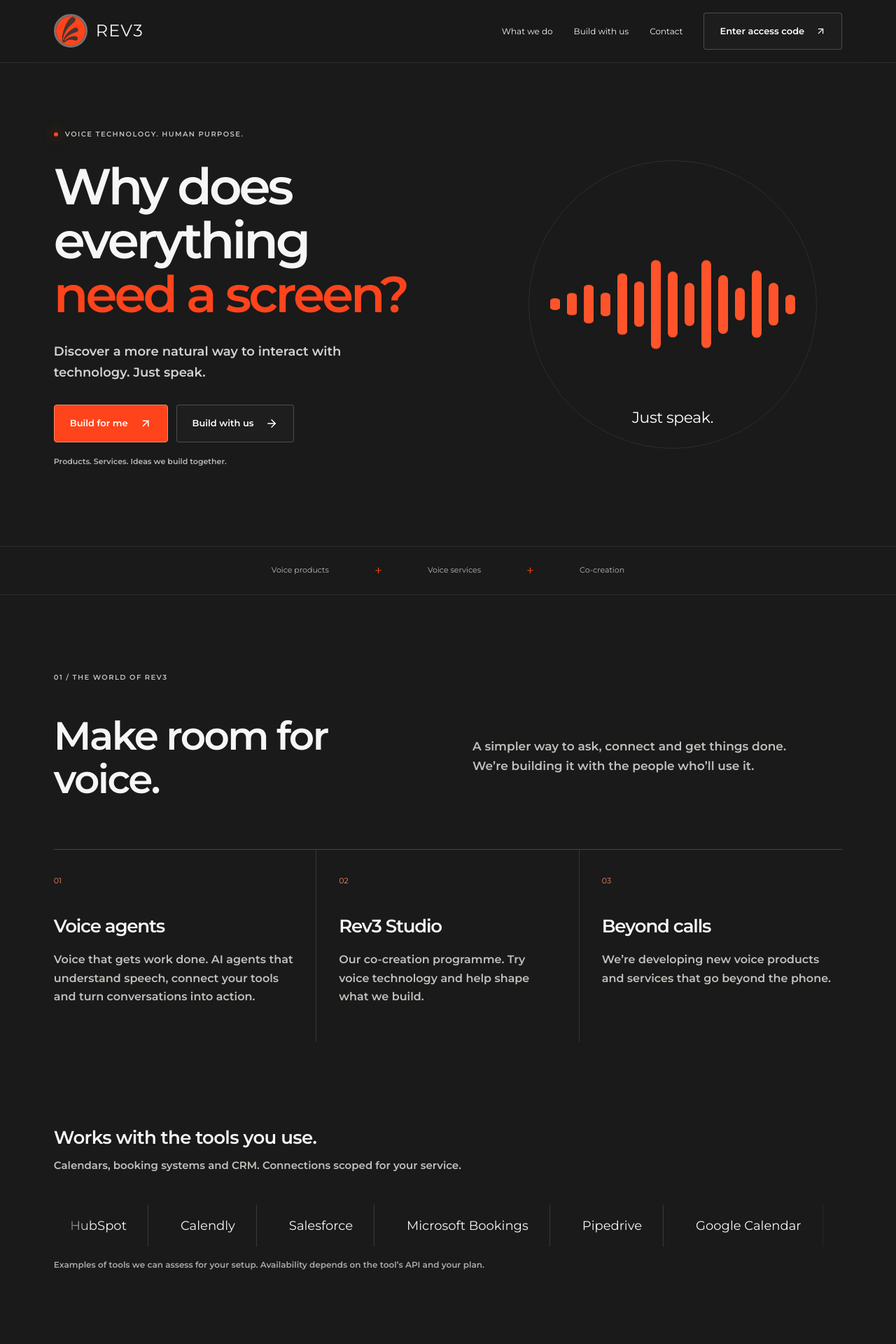
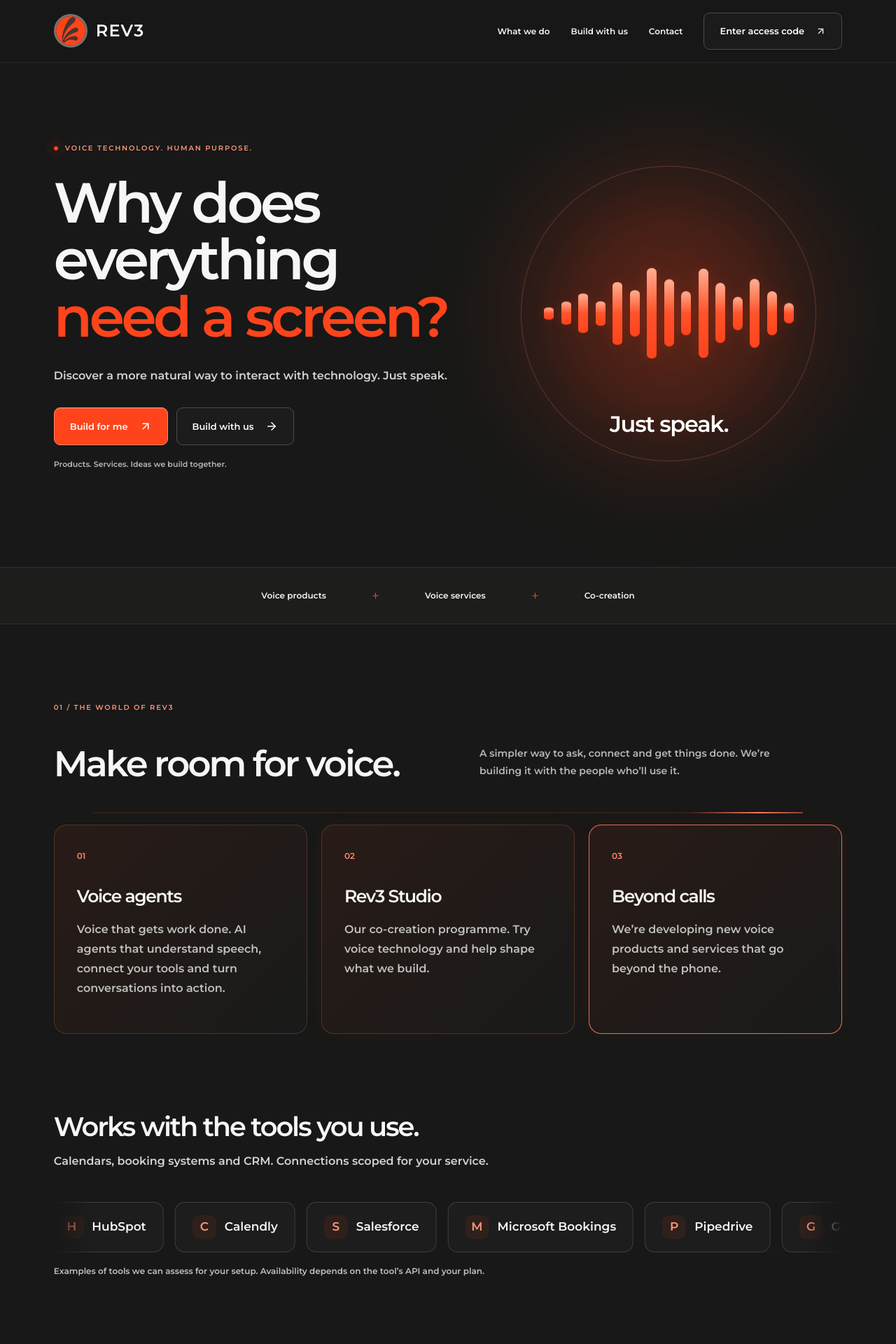
Before and after one commit to MariumWaseem1/rev3-main-website, a Next.js app: page /company in a window 1280 px wide. Shown: the top 1920 px of the page at 70% size. Built offline with nearby package versions, Linux system fonts and the light colour scheme.

Commit message:
Revert "Refine Rev3 typography surfaces and section hierarchy"
This reverts commit c568fc9e4ad5876d461b0b46f1a9aab137334dfb.

```diff
--- a/src/components/company/company.module.css
+++ b/src/components/company/company.module.css
@@ -1063,64 +1063,3 @@
 .problemGrid p, .faq details p { font-size:16px; line-height:1.75; }
 @media(max-width:700px) { .toolsSection { padding:0 24px 55px; } .toolsHeading { align-items:flex-start; flex-direction:column; } .toolsGroup > span { font-size:15px; padding:14px 18px; } }
 @media(prefers-reduced-motion:reduce) { .toolsWindow { overflow:auto; mask-image:none; } .toolsGroup[aria-hidden="true"] { display:none; } }
-
-/* Rev3 editorial system: quiet surfaces, deliberate hierarchy. */
-.site { background:#191a19; font-weight:500; }
-.site h1,.site h2,.site h3 { letter-spacing:-.045em; }
-.site p { line-height:1.65; }
-.nav { background:#191a19f5; border-bottom:1px solid #ffffff18; }
-.hero { min-height:690px; padding-top:90px; padding-bottom:90px; grid-template-columns:1.25fr 1fr; }
-.hero h1 { font-size:clamp(48px,5.65vw,82px); line-height:1.06; letter-spacing:-.055em; }
-.heroCopy .lead { max-width:480px; font-size:18px; line-height:1.65; }
-.eyebrow { color:#c1c3be; letter-spacing:.14em; font-weight:600; }
-.heroArt:before { display:none; }
-.voiceHalo { border-color:#ffffff16; background:none; }
-.speechWave i { background:#ff542b; box-shadow:none; }
-.speakCaption { font-size:22px; font-weight:500; letter-spacing:-.02em; }
-.primary,.outline { border-radius:4px; box-shadow:none; font-size:13px; font-weight:600; }
-.signalStrip { background:transparent; color:#b8bab6; font-size:11px; padding-block:22px; }
-.sectionHeading { grid-template-columns:1fr 1fr; align-items:end; gap:16px 70px; }
-.sectionHeading h2 { max-width:560px; font-size:clamp(38px,4.4vw,62px); line-height:1.1; }
-.sectionHeading > p:last-child { font-size:17px; max-width:490px; color:#bfc2bc; }
-.problemGrid { gap:0; margin-top:55px; border-top:1px solid #ffffff30; }
-.problemGrid article { border:0; border-right:1px solid #ffffff20; border-radius:0; background:none; box-shadow:none; padding:32px; animation:none; }
-.problemGrid article:first-of-type { padding-left:0; }
-.problemGrid article:last-of-type { border-right:0; padding-right:0; }
-.problemGrid article:hover { transform:none; border-color:#ffffff20; }
-.problemGrid article > span { font-size:11px; }
-.problemGrid h3 { font-size:26px; margin:38px 0 18px; }
-.problemGrid p { font-size:16px; color:#bfc2bc; }
-.connectingSignal { display:none; }
-.toolsSection { padding-top:12px; }
-.toolsHeading h2 { font-size:26px; letter-spacing:-.025em; }
-.toolsHeading p { font-size:15px; color:#bfc2bc; }
-.toolsGroup > span { border:0; border-radius:0; border-right:1px solid #ffffff25; background:none; padding:16px 30px; font-size:18px; font-weight:500; }
-.toolMark { display:none; }
-.toolsNote { font-size:12px; color:#a9aca6; }
-.callCard { background:#20221f; border:1px solid #ffffff20; border-radius:8px; box-shadow:none; }
-.callSection h2 { font-size:clamp(32px,3.5vw,48px); line-height:1.15; }
-.dialogue p { font-size:16px; }
-.serviceBand { background:#e9e9e0; border:0; color:#20221f; padding-block:75px; }
-.serviceBand .eyebrow { color:#555950; }
-.serviceBand p:not(.eyebrow),.serviceBand small { color:#4f554b; }
-.serviceBand h2 { font-size:clamp(36px,4vw,56px); line-height:1.12; }
-.studioGrid { gap:70px; }
-.miloStage { border:0; border-radius:0; background:#242622; min-height:540px; }
-.milo { background:#e45b35; border:1px solid #ff947a; box-shadow:inset 0 8px 25px #ffb39430; }
-.miloStage p { font-size:22px; font-weight:500; }
-.miloStage > span { color:#bfc2bc; font-size:10px; }
-.studioCopy .studioHeading h2 { font-size:clamp(38px,4vw,58px); }
-.studioCopy .studioHeading > p:last-child { font-size:17px; color:#bfc2bc; }
-.studioCopy h3 { font-size:28px; line-height:1.2; }
-.studioCopy > p { font-size:16px; line-height:1.7; }
-.studioCopy li p { font-size:14px; }
-.studioCopy li strong { font-size:15px; }
-.faq { border-top:1px solid #ffffff20; }
-.faq summary { font-size:17px; font-weight:500; padding-block:4px; }
-.contact h2 { font-size:clamp(38px,4.5vw,62px); line-height:1.1; }
-.map { border-radius:4px; background:#22241f; }
-.mapPlaceholder { background:none; }
-.backing img { border-radius:2px; }
-.modal { border-radius:8px; }
-@media(max-width:900px) { .hero { grid-template-columns:1fr; } .sectionHeading { grid-template-columns:1fr; } .studioGrid { gap:40px; } }
-@media(max-width:650px) { .hero { padding:55px 24px; min-height:0; } .hero h1 { font-size:48px; } .heroCopy .lead { font-size:17px; } .heroArt { max-width:360px; width:100%; margin:auto; } .problemGrid article,.problemGrid article:first-of-type,.problemGrid article:last-of-type { padding:28px 0; border-right:0; border-bottom:1px solid #ffffff20; } .problemGrid h3 { margin:20px 0 12px; } .serviceBand { padding:50px 24px; } .miloStage { min-height:360px; } .faq summary { font-size:16px; } }
```
